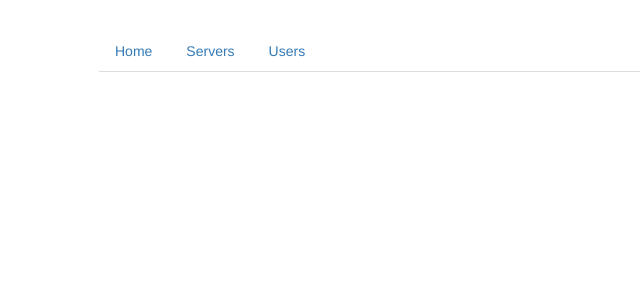
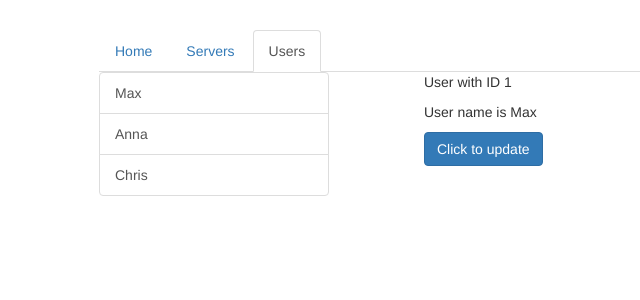
Before and after one commit to biswajeetbehera/MyAngularWork, an Angular app in the folder routing-start/: page /users/1/Max in a window 1280 px wide. Before the commit this address led to /. Shown: the top 300 px of the page, without its empty margins (166-806 px from the left). Built offline with nearby package versions, Linux system fonts and the light colour scheme.

Commit message:
Added routing query params , fragments, params, child routing

```diff
--- a/routing-start/src/app/app.component.html
+++ b/routing-start/src/app/app.component.html
@@ -9,16 +9,20 @@
         </li>
         <li role="presentation"
             routerLinkActive="active">
-          <a [routerLink]="['/users']">Servers</a>
+          <a [routerLink]="['/servers']">Servers</a>
         </li>
         <li role="presentation"
             routerLinkActive="active">
-          <a routerLink="/servers">Users</a>
+          <a [routerLink]="['/users']">Users</a>
         </li>
       </ul>
     </div>
   </div>
-  <router-outlet></router-outlet>
+  <div class="row">
+    <div class="col-xs-12 col-sm-10 col-md-8 col-sm-offset-1 col-md-offset-2">
+      <router-outlet></router-outlet>
+    </div>
+  </div>
   <!-- <div class="row">
     <div class="col-xs-12 col-sm-10 col-md-8 col-sm-offset-1 col-md-offset-2">
       <app-home></app-home>
--- a/routing-start/src/app/home/home.component.html
+++ b/routing-start/src/app/home/home.component.html
@@ -1,2 +1,4 @@
 <h4>Welcome to Server Manager 4.0</h4>
 <p>Manage your Servers and Users.</p>
+<button class="btn btn-primary"
+        (click)="onLoadServer('5')">load server</button>
--- a/routing-start/src/app/home/home.component.ts
+++ b/routing-start/src/app/home/home.component.ts
@@ -1,3 +1,4 @@
+import { Router } from '@angular/router';
 import { Component, OnInit } from '@angular/core';
 
 @Component({
@@ -7,9 +8,11 @@ import { Component, OnInit } from '@angular/core';
 })
 export class HomeComponent implements OnInit {
 
-  constructor() { }
+  constructor (public router: Router) { }
 
   ngOnInit() {
   }
-
+  onLoadServer(id: string) {
+    this.router.navigate(['/servers', id, 'edit'], { queryParams: { allowEdit: 1 }, fragment: 'loading' });
+  }
 }
--- a/routing-start/src/app/servers/edit-server/edit-server.component.ts
+++ b/routing-start/src/app/servers/edit-server/edit-server.component.ts
@@ -1,6 +1,7 @@
 import { Component, OnInit } from '@angular/core';
 
 import { ServersService } from '../servers.service';
+import { Router, ActivatedRoute, Params } from '@angular/router';
 
 @Component({
   selector: 'app-edit-server',
@@ -8,20 +9,29 @@ import { ServersService } from '../servers.service';
   styleUrls: ['./edit-server.component.css']
 })
 export class EditServerComponent implements OnInit {
-  server: {id: number, name: string, status: string};
+  server: { id: number, name: string, status: string };
   serverName = '';
   serverStatus = '';
 
-  constructor(private serversService: ServersService) { }
+  constructor (private serversService: ServersService, public activeRooute: ActivatedRoute) { }
 
   ngOnInit() {
     this.server = this.serversService.getServer(1);
     this.serverName = this.server.name;
     this.serverStatus = this.server.status;
+    console.log(this.activeRooute.snapshot.queryParams);
+    console.log(this.activeRooute.snapshot.fragment);
+    this.activeRooute.queryParams.subscribe((params: Params) => {
+
+    });
+    this.activeRooute.fragment.subscribe((fragment: string) => {
+
+    });
+
   }
 
   onUpdateServer() {
-    this.serversService.updateServer(this.server.id, {name: this.serverName, status: this.serverStatus});
+    this.serversService.updateServer(this.server.id, { name: this.serverName, status: this.serverStatus });
   }
 
 }
--- a/routing-start/src/app/servers/server/server.component.html
+++ b/routing-start/src/app/servers/server/server.component.html
@@ -1,2 +1,4 @@
 <h5>{{ server.name }}</h5>
 <p>Server status is {{ server.status }}</p>
+<button class="btn btn-default"
+        (click)="onLoad()">edit server</button>
--- a/routing-start/src/app/servers/server/server.component.ts
+++ b/routing-start/src/app/servers/server/server.component.ts
@@ -1,3 +1,4 @@
+import { ActivatedRoute, Params, Router } from '@angular/router';
 import { Component, OnInit } from '@angular/core';
 
 import { ServersService } from '../servers.service';
@@ -8,12 +9,18 @@ import { ServersService } from '../servers.service';
   styleUrls: ['./server.component.css']
 })
 export class ServerComponent implements OnInit {
-  server: {id: number, name: string, status: string};
+  server: { id: number, name: string, status: string };
 
-  constructor(private serversService: ServersService) { }
+  constructor (private serversService: ServersService, public activeRoute: ActivatedRoute, public router: Router) { }
 
   ngOnInit() {
-    this.server = this.serversService.getServer(1);
+    this.activeRoute
+      .params
+      .subscribe((params: Params) => this.server = this.serversService.getServer(+params['id']));
+  }
+
+  onLoad() {
+    this.router.navigate(['edit'], { relativeTo: this.activeRoute });
   }
 
 }
--- a/routing-start/src/app/servers/servers.component.html
+++ b/routing-start/src/app/servers/servers.component.html
@@ -1,17 +1,20 @@
 <div class="row">
   <div class="col-xs-12 col-sm-4">
     <div class="list-group">
-      <a
-        href="#"
-        class="list-group-item"
-        *ngFor="let server of servers">
+      <a [routerLink]="['/servers', server.id]"
+         [queryParams]="{allowEdit: 1}"
+         [fragment]="'loading'"
+         class="list-group-item"
+         *ngFor="let server of servers">
         {{ server.name }}
       </a>
     </div>
   </div>
-  <div class="col-xs-12 col-sm-4">
-    <app-edit-server></app-edit-server>
+  <div class="col-xs-12 col-sm-4 col-md-offset-1">
+    <router-outlet></router-outlet>
+
+    <!-- <app-edit-server></app-edit-server>
     <hr>
-    <app-server></app-server>
+    <app-server></app-server> -->
   </div>
 </div>
--- a/routing-start/src/app/servers/servers.component.ts
+++ b/routing-start/src/app/servers/servers.component.ts
@@ -1,5 +1,6 @@
 import { Component, OnInit } from '@angular/core';
 import { ServersService } from './servers.service';
+import { Router, ActivatedRoute } from '@angular/router';
 
 @Component({
   selector: 'app-servers',
@@ -7,12 +8,15 @@ import { ServersService } from './servers.service';
   styleUrls: ['./servers.component.css']
 })
 export class ServersComponent implements OnInit {
-  private servers: {id: number, name: string, status: string}[] = [];
+  servers: { id: number, name: string, status: string }[] = [];
 
-  constructor(private serversService: ServersService) { }
+  constructor (private serversService: ServersService, public router: Router, public route: ActivatedRoute) { }
 
   ngOnInit() {
     this.servers = this.serversService.getServers();
   }
-
+  // this will fetch error but it is used to showcase demo for relativeTo option for router.
+  reloadServers() {
+    this.router.navigate(['servers'], { relativeTo: this.route });
+  }
 }
--- a/routing-start/src/app/users/user/user.component.html
+++ b/routing-start/src/app/users/user/user.component.html
@@ -1,2 +1,4 @@
-<p>User with ID _ID_ loaded.</p>
-<p>User name is _NAME_</p>
+<p>User with ID {{ user.id }}</p>
+<p>User name is {{user.name }}</p>
+<button class="btn btn-primary"
+        [routerLink]="['/users', 4, 'gaurav']">Click to update</button>
--- a/routing-start/src/app/users/user/user.component.ts
+++ b/routing-start/src/app/users/user/user.component.ts
@@ -1,16 +1,35 @@
-import { Component, OnInit } from '@angular/core';
+import { Component, OnInit, OnDestroy } from '@angular/core';
+import { ActivatedRoute, Params } from '@angular/router';
+import { Subscription } from 'rxjs';
+
 
 @Component({
   selector: 'app-user',
   templateUrl: './user.component.html',
   styleUrls: ['./user.component.css']
 })
-export class UserComponent implements OnInit {
-  user: {id: number, name: string};
-
-  constructor() { }
+export class UserComponent implements OnInit, OnDestroy {
+  user: { id: number, name: string };
+  paramsSubscription: Subscription;
+  constructor (public route: ActivatedRoute) { }
 
   ngOnInit() {
+    this.user = {
+      id: this.route.snapshot.params['id'],
+      name: this.route.snapshot.params['name']
+    };
+
+    this.paramsSubscription = this.route.params.subscribe((params: Params) => {
+      this.user.id = params['id'];
+      this.user.name = params['name'];
+    });
+
   }
 
+
+  ngOnDestroy(): void {
+    // Called once, before the instance is destroyed.
+    // Add 'implements OnDestroy' to the class.
+    this.paramsSubscription.unsubscribe();
+  }
 }
--- a/routing-start/src/app/users/users.component.html
+++ b/routing-start/src/app/users/users.component.html
@@ -1,15 +1,15 @@
 <div class="row">
   <div class="col-xs-12 col-sm-4">
     <div class="list-group">
-      <a
-        href="#"
-        class="list-group-item"
-        *ngFor="let user of users">
+      <a [routerLink]="['/users', user.id, user.name]"
+         href="#"
+         class="list-group-item"
+         *ngFor="let user of users">
         {{ user.name }}
       </a>
     </div>
   </div>
-  <div class="col-xs-12 col-sm-4">
-    <app-user></app-user>
+  <div class="col-xs-12 col-sm-4 col-md-offset-1">
+    <router-outlet></router-outlet>
   </div>
 </div>
```
Also changed, not shown: routing-start/src/app/app.module.ts (+11 -2 lines).
